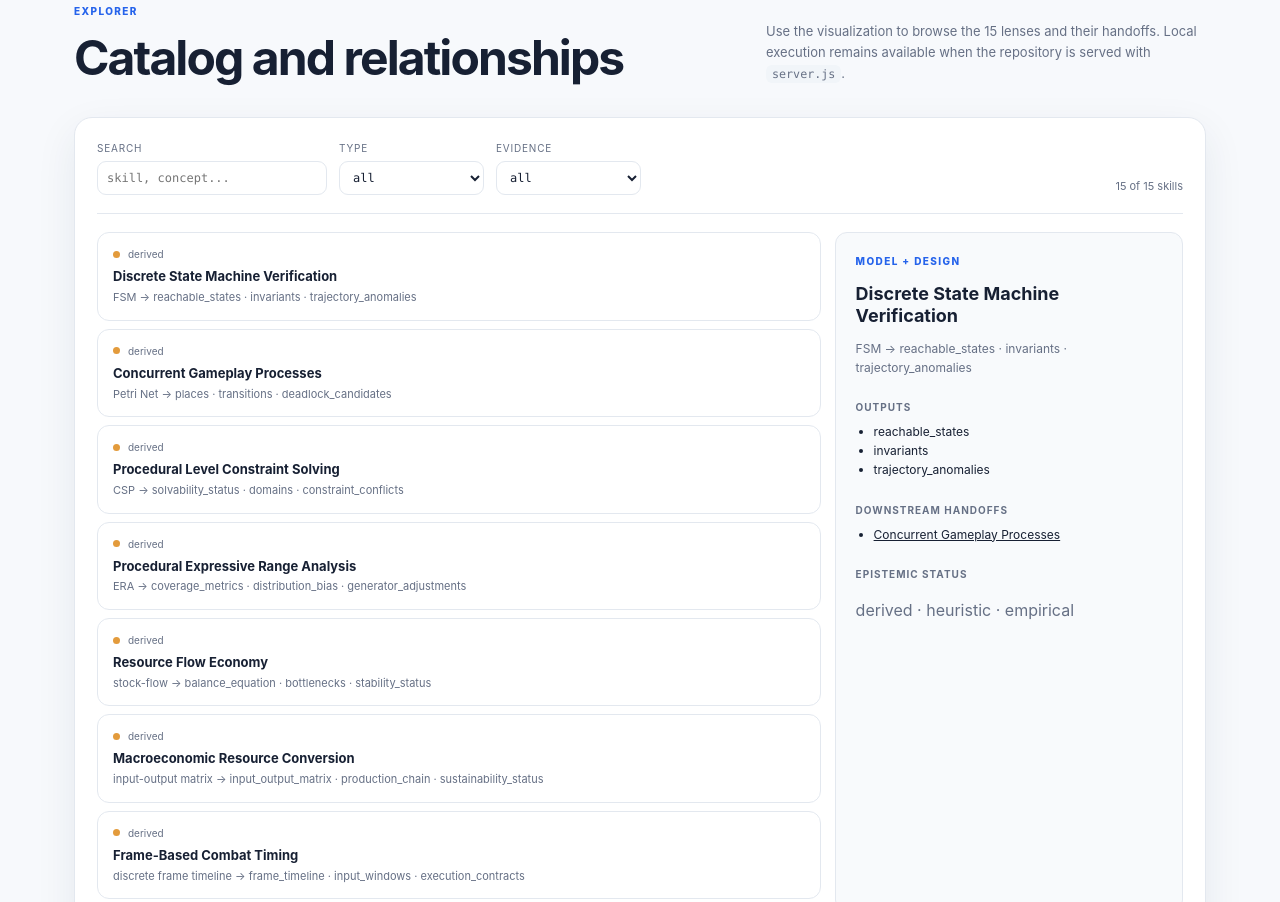
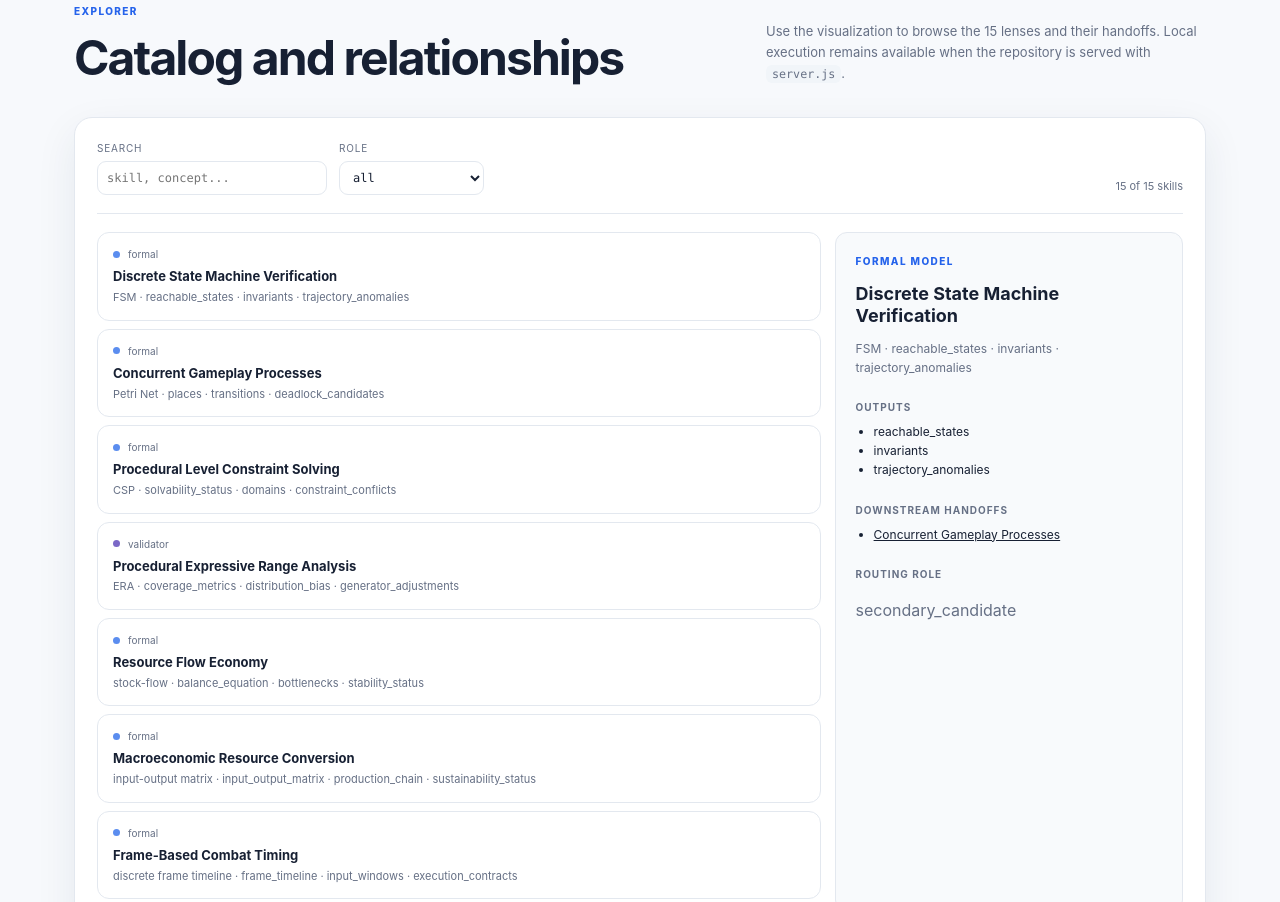
Before and after one commit to JeanGoetten/GD-Skill-Codex, a website: page web/index.html in a window 1280 px wide. Shown: the part 2114-3016 px from the top of the page. Drawn offline with Linux system fonts and the light colour scheme.

Commit message:
fix: make catalog metadata meaningful

```diff
--- a/web/app.js
+++ b/web/app.js
@@ -10,8 +10,7 @@
   const list = document.getElementById('skill-list');
   const detail = document.getElementById('detail-panel');
   const search = document.getElementById('search');
-  const typeFilter = document.getElementById('type-filter');
-  const evidenceFilter = document.getElementById('evidence-filter');
+  const roleFilter = document.getElementById('role-filter');
   const resultCount = document.getElementById('result-count');
 
   function renderDetail(skill) {
@@ -19,8 +18,10 @@
       detail.innerHTML = '<p class="muted">No skills match the current filters.</p>';
       return;
     }
-    const label = skill.type === 'formal' ? 'FORMAL MODEL'
-      : skill.type === 'design' ? 'DIAGNÓSTICO DE DESIGN' : 'MODEL + DESIGN';
+    const label = skill.role === 'formal' ? 'FORMAL MODEL'
+      : skill.role === 'design' ? 'DESIGN ANALYSIS'
+      : skill.role === 'validator' ? 'VALIDATOR'
+      : skill.role === 'primary' ? 'PRIMARY ANALYSIS' : 'ANALYSIS';
     detail.innerHTML =
       '<p class="kicker">' + label + '</p>' +
       '<h3>' + escapeHTML(skill.title) + '</h3>' +
@@ -32,8 +33,8 @@
       '<h4>Downstream handoffs</h4><ul>' + (skill.downstream || []).map((id) =>
         '<li><a href="#explorer" data-open="' + escapeHTML(id) + '">' +
         escapeHTML((byId.get(id) || {}).title || id) + '</a></li>').join('') + '</ul>' +
-      '<h4>Epistemic status</h4><p class="muted">' +
-      (skill.evidence || []).map(escapeHTML).join(' · ') + '</p>';
+      '<h4>Routing role</h4><p class="muted">' +
+      escapeHTML(skill.routingRole || 'not specified') + '</p>';
 
     detail.querySelectorAll('[data-open]').forEach((link) => {
       link.addEventListener('click', () => {
@@ -46,19 +47,17 @@
   function renderList(selectedId) {
     const q = (search.value || '').trim().toLowerCase();
     const skills = data.skills.filter((skill) => {
-      const typeOK = typeFilter.value === 'all' || skill.type === typeFilter.value;
-      const evidenceOK = evidenceFilter.value === 'all' ||
-        (skill.evidence || []).includes(evidenceFilter.value);
+      const roleOK = roleFilter.value === 'all' || skill.role === roleFilter.value;
       const text = [skill.id, skill.title, skill.lens, ...(skill.concepts || []),
         ...(skill.outputs || [])].join(' ').toLowerCase();
-      return typeOK && evidenceOK && (!q || text.includes(q));
+      return roleOK && (!q || text.includes(q));
     });
 
     resultCount.textContent = skills.length + ' of ' + data.skills.length + ' skills';
     list.innerHTML = skills.length ? skills.map((skill) =>
       '<article class="skill-card" data-id="' + escapeHTML(skill.id) + '" tabindex="0">' +
-      '<div class="card-top"><span class="type-dot ' + escapeHTML(skill.type) +
-      '"></span><span class="muted">' + escapeHTML((skill.evidence || [])[0] || '') +
+      '<div class="card-top"><span class="type-dot ' + escapeHTML(skill.role) +
+      '"></span><span class="muted">' + escapeHTML(skill.role || '') +
       '</span></div><h3>' + escapeHTML(skill.title) + '</h3><p>' +
       escapeHTML(skill.lens) + '</p></article>').join('') :
       '<p class="muted">No skills match the current filters.</p>';
@@ -112,8 +111,7 @@
   }
 
   search.addEventListener('input', () => renderList());
-  typeFilter.addEventListener('change', () => renderList());
-  evidenceFilter.addEventListener('change', () => renderList());
+  roleFilter.addEventListener('change', () => renderList());
 
   renderList();
   renderGraph();
--- a/web/index.html
+++ b/web/index.html
@@ -59,8 +59,7 @@
   <div class="panel console-panel">
     <div class="toolbar">
       <label class="field">Search<input id="search" type="search" placeholder="skill, concept..."></label>
-      <label class="field">Type<select id="type-filter"><option value="all">all</option><option value="formal">formal</option><option value="design">design</option><option value="hybrid">hybrid</option></select></label>
-      <label class="field">Evidence<select id="evidence-filter"><option value="all">all</option><option value="derived">derived</option><option value="heuristic">heuristic</option><option value="empirical">empirical</option></select></label>
+      <label class="field">Role<select id="role-filter"><option value="all">all</option><option value="formal">formal</option><option value="design">design</option><option value="validator">validator</option><option value="primary">primary</option></select></label>
       <span id="result-count" class="result-count"></span>
     </div>
     <div class="catalog-layout"><div id="skill-list" class="skill-list"></div><aside id="detail-panel" class="detail"></aside></div>
```
Also changed, not shown: web/data.js, web/styles.css, 1 other file.
